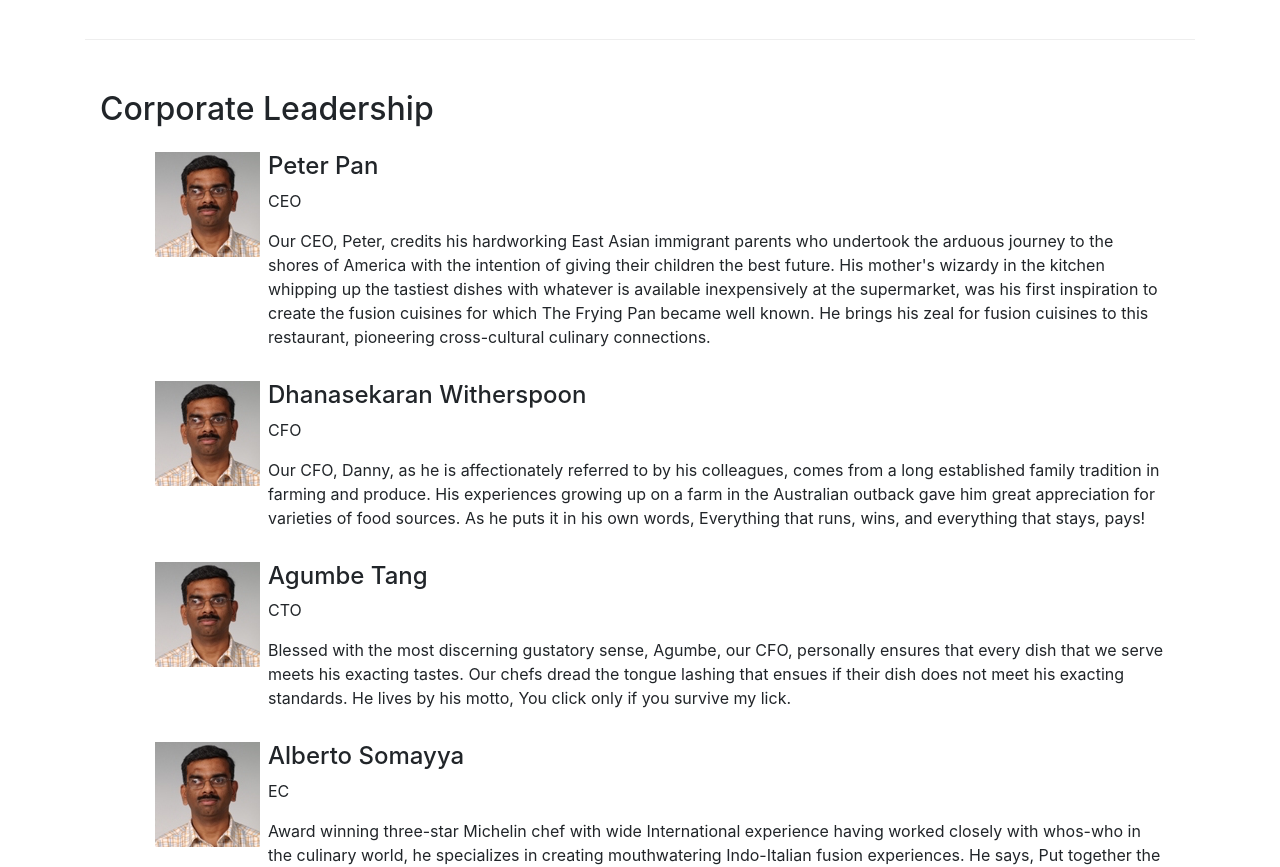
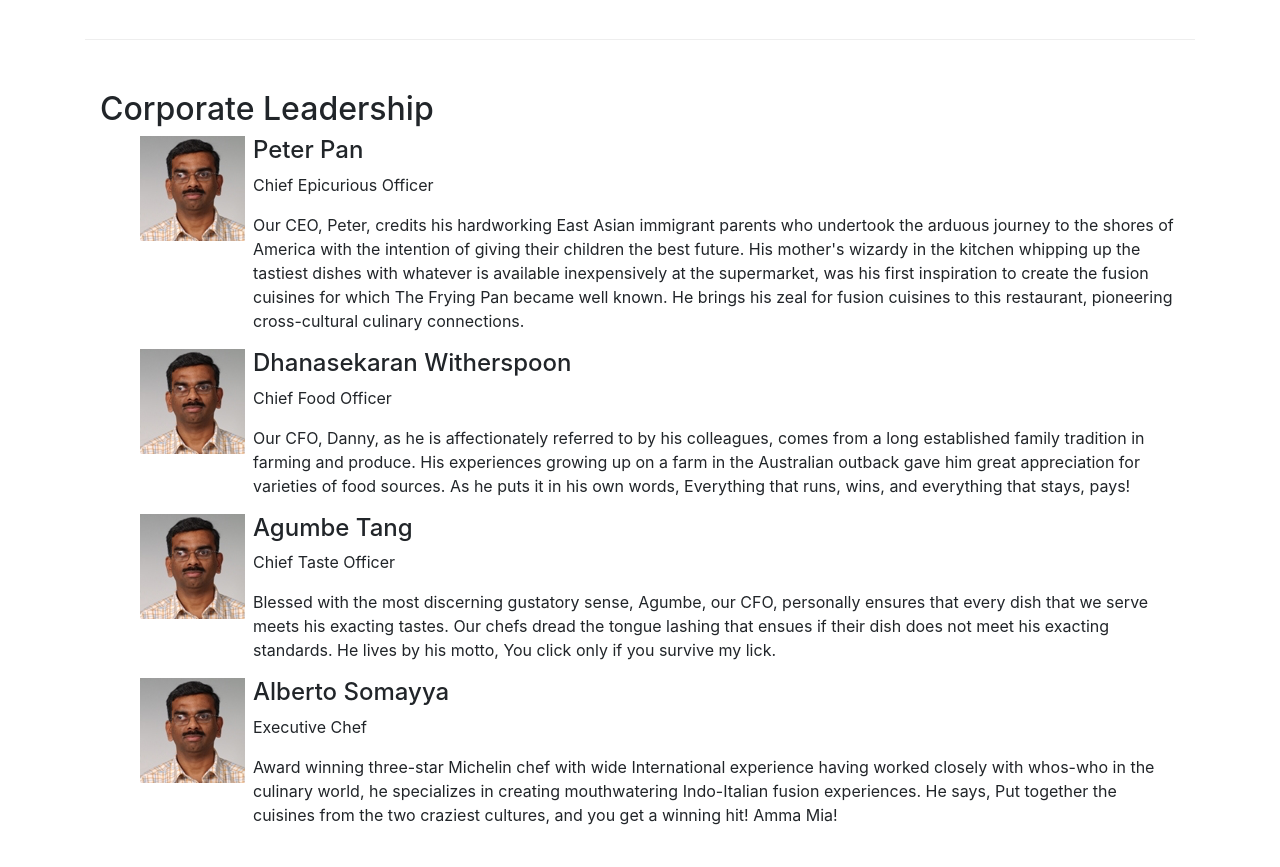
Before and after one commit to mobeendev/Coursera-Front-End-Web-Development-with-React, a React (Create React App) app: page /aboutus in a window 1280 px wide. Shown: the part 940-1807 px from the top of the page. Built offline with nearby package versions, Linux system fonts and the light colour scheme.

Commit message:
assignment w2 --v3

```diff
--- a/src/components/AboutComponent.js
+++ b/src/components/AboutComponent.js
@@ -14,21 +14,20 @@
   const RenderLeader = ({ leaders }) => {
     const leaders_list = leaders.map(leader => {
       return (
-        <div key={leader.id} className="col-12 mt-3">
-          <Media>
+          <Media key={leader.id}>
             <Media left>
               <Media object src={leader.image} alt={leader.name} />
             </Media>
             <Media body className="ml-2">
               <Media heading>{leader.name}</Media>
-              <p>{leader.abbr}</p>
+              <p>{leader.designation}</p>
               <p>{leader.description}</p>
             </Media>
           </Media>
-        </div>
+
       );
     });
-
+    // Returning the complete leader's list
     return <Media list>{leaders_list}</Media>;
   };
 
```
